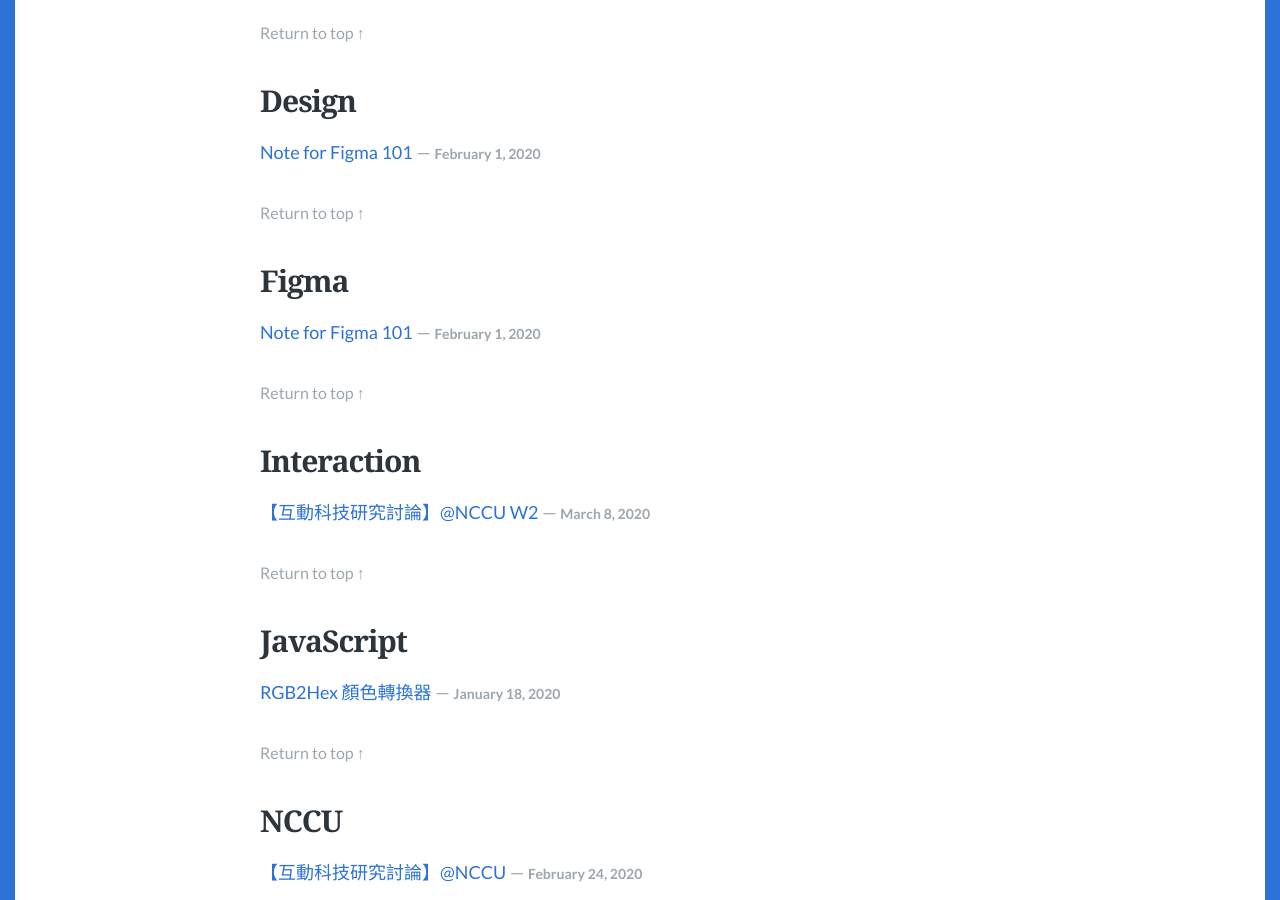
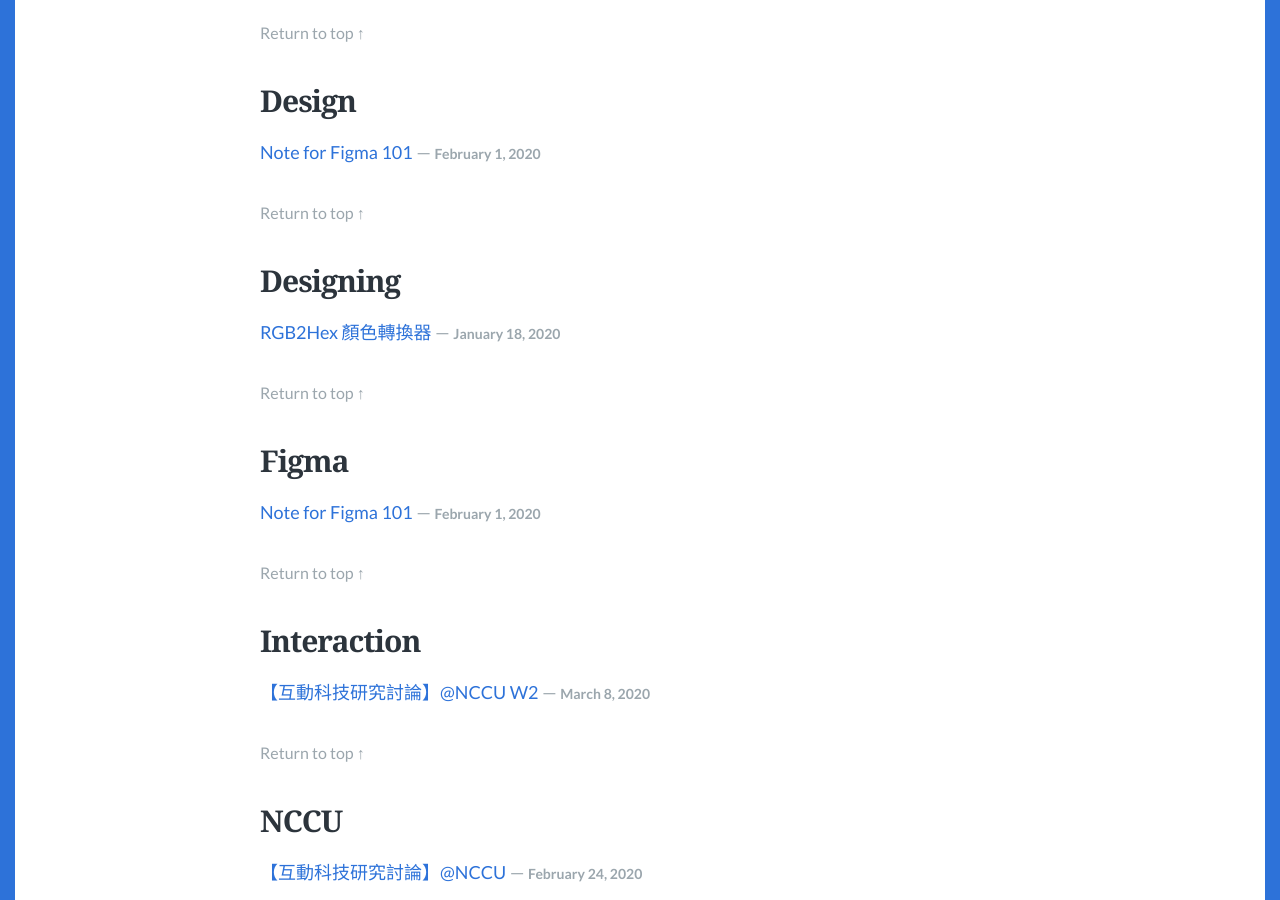
Before and after one commit to laiyenju/laiyenju.github.io, a Jekyll site: the page built from tags.md, in a window 1280 px wide and 900 px high, scrolled down 1213 px. Built offline with Jekyll 4.4.1, drawn with Linux system fonts in a browser that asks for light colours.

Commit message:
Update 2020-01-18-RGB2Hex.md

```diff
--- a/_posts/2020-01-18-RGB2Hex.md
+++ b/_posts/2020-01-18-RGB2Hex.md
@@ -6,9 +6,9 @@
 status: publish
 author: Lai Yen Ju
 categories:
-  - Programming
+  - Designing
 tags:
-  - JavaScript
+  - Designing
 excerpt: js 小專案實作紀錄
 ---
 
```
